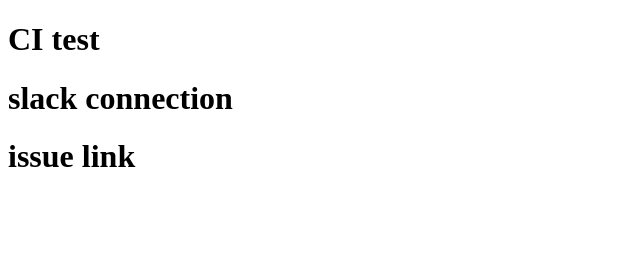
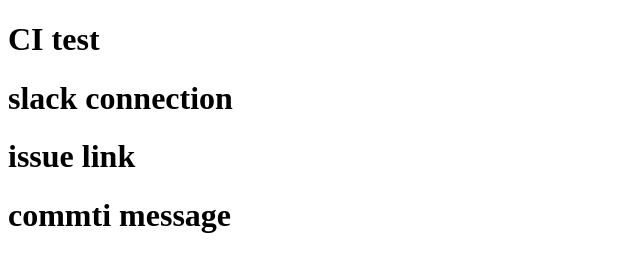
Before and after one commit to takaer/ci-test, a plain HTML site: page ci-test/index.html in a window 1280 px wide. Shown: the whole page, without its empty margins (0-640 px from the left). Drawn offline with Linux system fonts and the light colour scheme.

Commit message:
test aaaa/bbbb

```diff
--- a/ci-test/index.html
+++ b/ci-test/index.html
@@ -10,5 +10,6 @@
     <h1>CI test</h1>
     <h1>slack connection</h1>
     <h1>issue link</h1>
+    <h1>commti message</h1>
 </body>
 </html>
```
